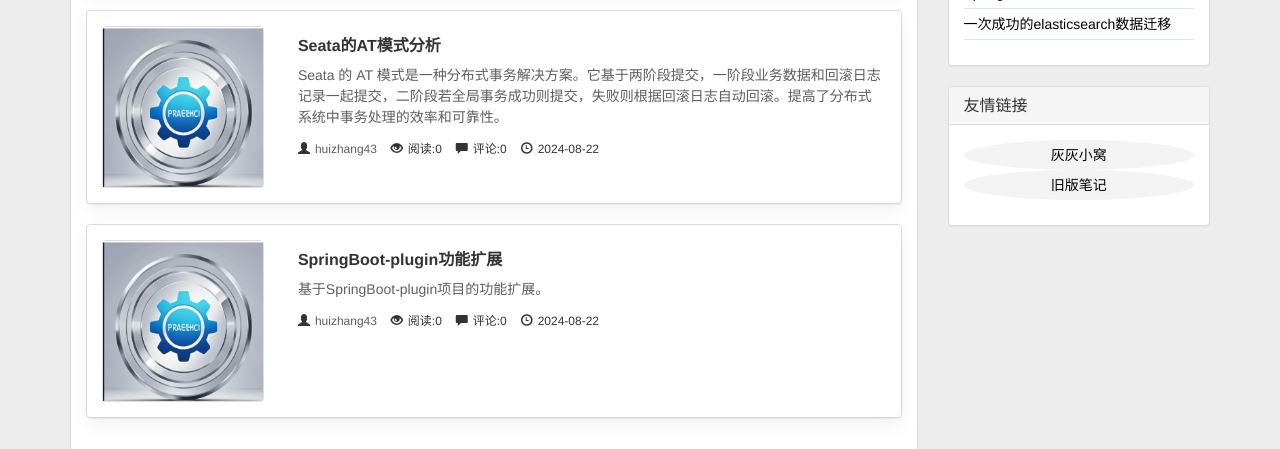
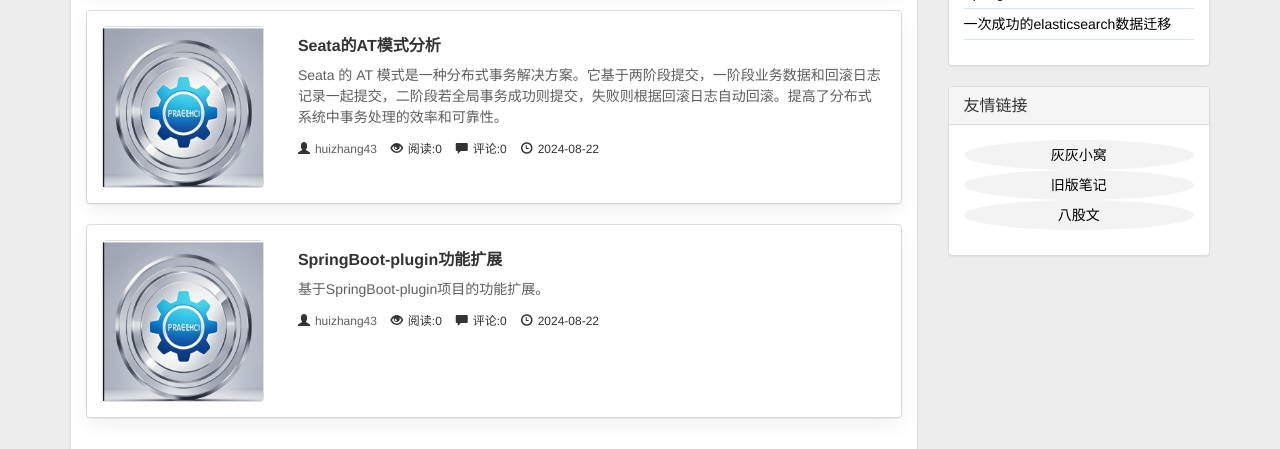
Before and after one commit to 2550462328/tiny-blog, a Flask app: page / in a window 1280 px wide. Shown: the part 1134-1583 px from the top of the page. Run offline with Flask 3, Linux system fonts and the light colour scheme; some libraries are stand-ins or nearby versions.

Commit message:
1. 添加八股文友链

```diff
--- a/templates/article_detail.html
+++ b/templates/article_detail.html
@@ -177,6 +177,7 @@
                             <ul class="list-unstyled sidebar shiplink">
                                 <li><<a href="https://www.huitogo.club/" target="_blank">灰灰小窝</a></li>
                                 <li><a href="https://blog.huitogo.club/" target="_blank">旧版笔记</a></li>
+                                <li><a href="https://gitee.com/huizhang43/eight-part-essay" target="_blank">八股文</a></li>
                             </ul>
                         </div>
                     </div>
--- a/templates/index.html
+++ b/templates/index.html
@@ -201,6 +201,7 @@
 										<li>
 											<a href="https://blog.huitogo.club/" target="_blank">旧版笔记</a>
 										</li>
+										<li><a href="https://gitee.com/huizhang43/eight-part-essay" target="_blank">八股文</a></li>
 									</ul>
 								</div>
 							</div>
--- a/templates/items.html
+++ b/templates/items.html
@@ -162,6 +162,7 @@ $(function(){
 					    	<ul class="list-unstyled sidebar shiplink">
 								<li><<a href="https://www.huitogo.club/" target="_blank">灰灰小窝</a></li>
 								<li><a href="https://blog.huitogo.club/" target="_blank">旧版笔记</a></li>
+								<li><a href="https://gitee.com/huizhang43/eight-part-essay" target="_blank">八股文</a></li>
 							</ul>
 					    </div>
 					  </div>
```
